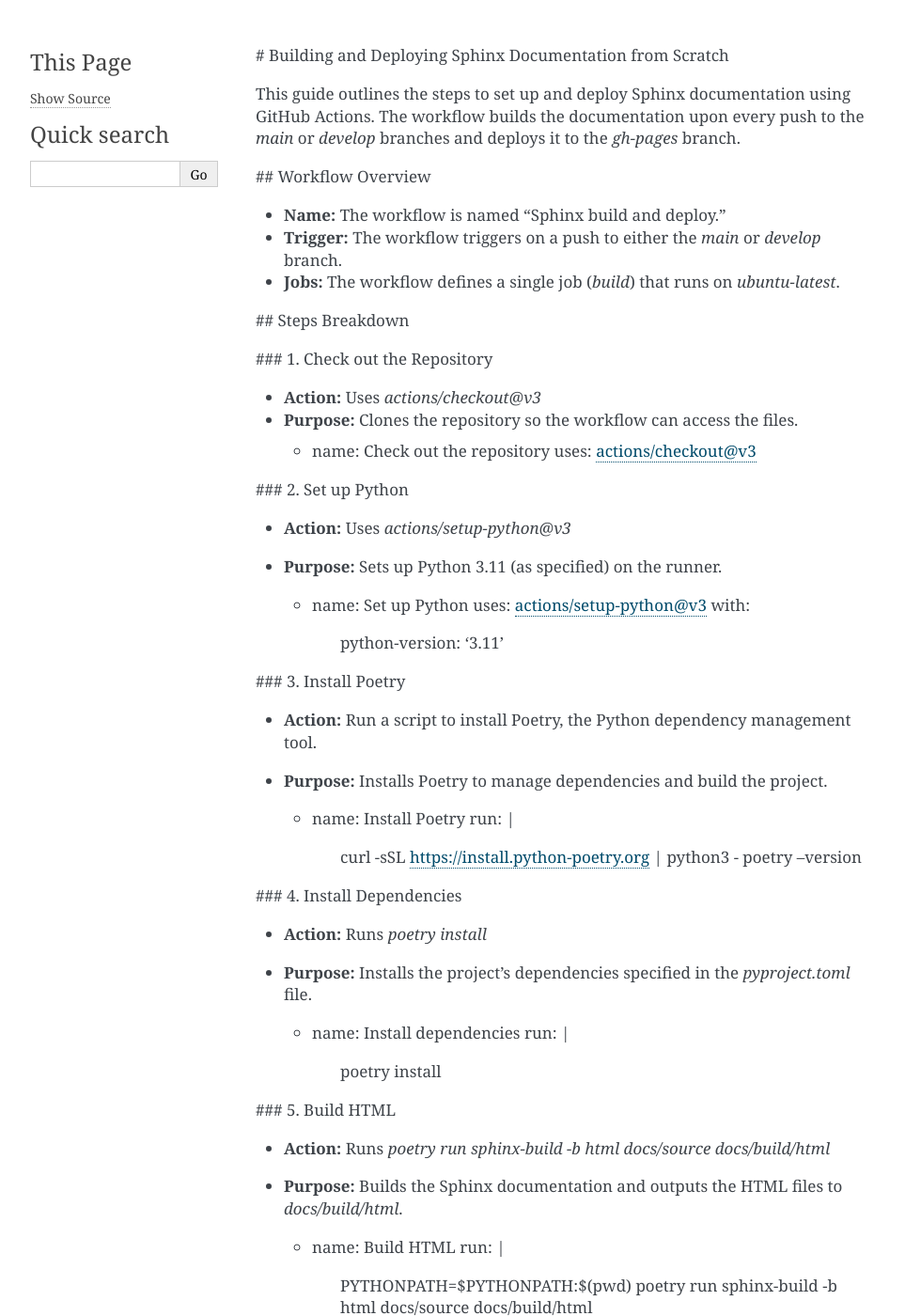
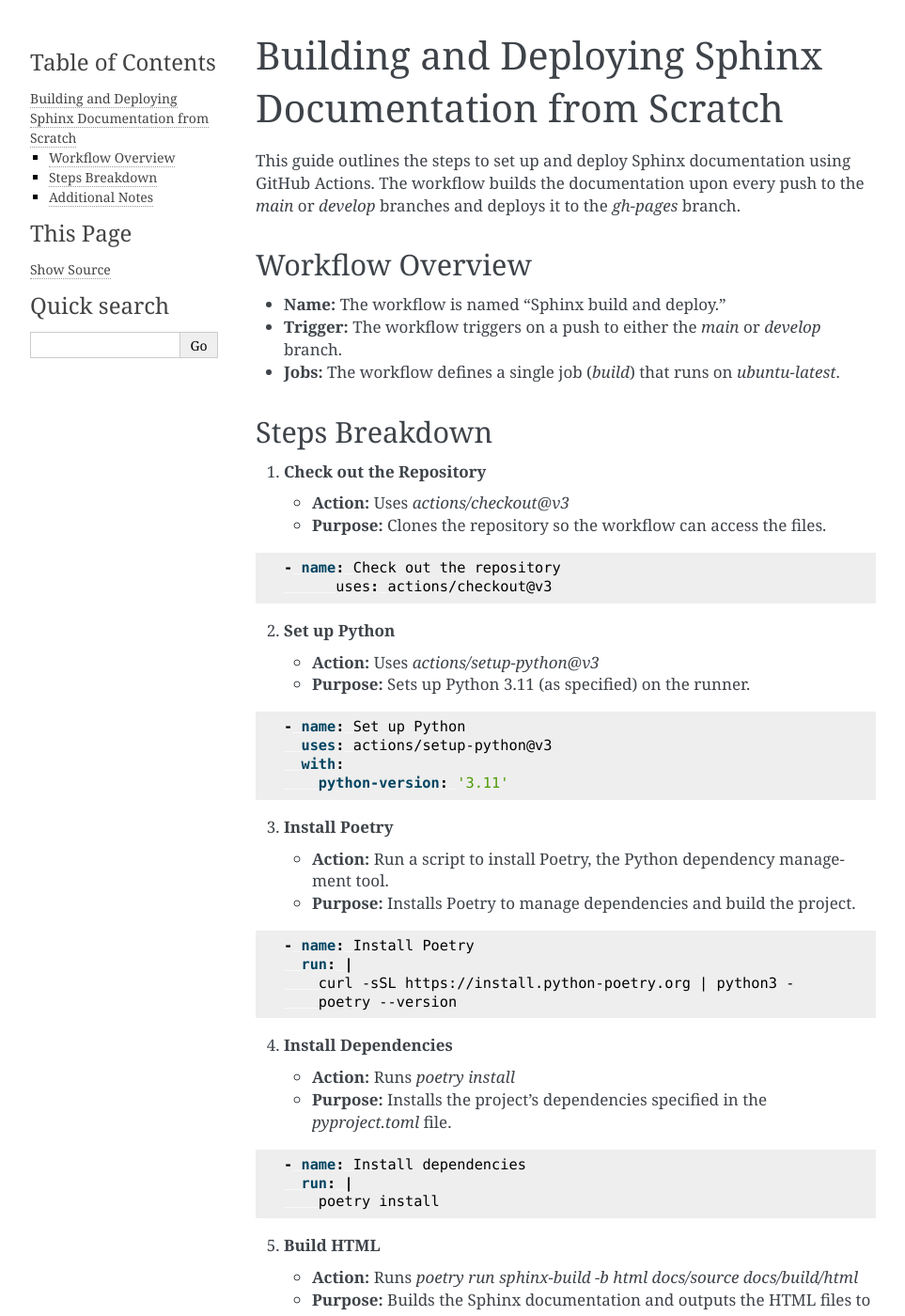
Before and after one commit to AQ-AI/openaq-engine, a Sphinx documentation site: the page built from docs/source/install/sphinx_setup.rst, in a window 1280 px wide and 1400 px high. Shown: the whole window at 94% size, without its empty margins (148-1111 px from the left). Built offline with Sphinx 7.4.7, drawn with Linux system fonts in a browser that asks for light colours; some of the changed text lies outside the part shown.

Commit message:
docs: adjusting sphinx setup documentation

```diff
--- a/docs/source/install/sphinx_setup.rst
+++ b/docs/source/install/sphinx_setup.rst
@@ -1,84 +1,109 @@
-# Building and Deploying Sphinx Documentation from Scratch
+Building and Deploying Sphinx Documentation from Scratch
+==========================================================
 
 This guide outlines the steps to set up and deploy Sphinx documentation using GitHub Actions. The workflow builds the documentation upon every push to the `main` or `develop` branches and deploys it to the `gh-pages` branch.
 
-## Workflow Overview
+Workflow Overview
+-----------------
 
 - **Name:** The workflow is named "Sphinx build and deploy."
 - **Trigger:** The workflow triggers on a push to either the `main` or `develop` branch.
 - **Jobs:** The workflow defines a single job (`build`) that runs on `ubuntu-latest`.
 
-## Steps Breakdown
+Steps Breakdown
+---------------
 
-### 1. Check out the Repository
+1. **Check out the Repository**
 
-- **Action:** Uses `actions/checkout@v3`
-- **Purpose:** Clones the repository so the workflow can access the files.
+   - **Action:** Uses `actions/checkout@v3`
+   - **Purpose:** Clones the repository so the workflow can access the files.
 
-  - name: Check out the repository
-    uses: actions/checkout@v3
+.. code-block:: yaml
 
-### 2. Set up Python
+    - name: Check out the repository
+          uses: actions/checkout@v3
 
-- **Action:** Uses `actions/setup-python@v3`
-- **Purpose:** Sets up Python 3.11 (as specified) on the runner.
 
-  - name: Set up Python
-    uses: actions/setup-python@v3
-    with:
-      python-version: '3.11'
+2. **Set up Python**
 
-### 3. Install Poetry
+   - **Action:** Uses `actions/setup-python@v3`
+   - **Purpose:** Sets up Python 3.11 (as specified) on the runner.
 
-- **Action:** Run a script to install Poetry, the Python dependency management tool.
-- **Purpose:** Installs Poetry to manage dependencies and build the project.
+.. code-block:: yaml
 
-  - name: Install Poetry
-    run: |
-      curl -sSL https://install.python-poetry.org | python3 -
-      poetry --version
+    - name: Set up Python
+      uses: actions/setup-python@v3
+      with:
+        python-version: '3.11'
 
-### 4. Install Dependencies
 
-- **Action:** Runs `poetry install`
-- **Purpose:** Installs the project's dependencies specified in the `pyproject.toml` file.
+3. **Install Poetry**
 
-  - name: Install dependencies
-    run: |
-      poetry install
+   - **Action:** Run a script to install Poetry, the Python dependency management tool.
+   - **Purpose:** Installs Poetry to manage dependencies and build the project.
 
-### 5. Build HTML
+.. code-block:: yaml
 
-- **Action:** Runs `poetry run sphinx-build -b html docs/source docs/build/html`
-- **Purpose:** Builds the Sphinx documentation and outputs the HTML files to `docs/build/html`.
+    - name: Install Poetry
+      run: |
+        curl -sSL https://install.python-poetry.org | python3 -
+        poetry --version
 
-  - name: Build HTML
-    run: |
-      PYTHONPATH=$PYTHONPATH:$(pwd) poetry run sphinx-build -b html docs/source docs/build/html
 
-### 6. Upload Artifacts
+4. **Install Dependencies**
 
-- **Action:** Uses `actions/upload-artifact@v3`
-- **Purpose:** Uploads the built HTML documentation as an artifact that can be accessed from the GitHub Actions page.
+   - **Action:** Runs `poetry install`
+   - **Purpose:** Installs the project's dependencies specified in the `pyproject.toml` file.
 
-  - name: Upload artifacts
-    uses: actions/upload-artifact@v3
-    with:
-      name: html-docs
-      path: docs/build/html/
+.. code-block:: yaml
 
-### 7. Deploy
+    - name: Install dependencies
+      run: |
+        poetry install
 
-- **Action:** Uses `peaceiris/actions-gh-pages@v3`
-- **Purpose:** Deploys the contents of `docs/build/html` to the `gh-pages` branch. The `github_token` is used for authentication.
 
-  - name: Deploy
-    uses: peaceiris/actions-gh-pages@v3
-    with:
-      github_token: ${{ secrets.GITHUB_TOKEN }}
-      publish_dir: docs/build/html
+5. **Build HTML**
 
-## Additional Notes
+   - **Action:** Runs `poetry run sphinx-build -b html docs/source docs/build/html`
+   - **Purpose:** Builds the Sphinx documentation and outputs the HTML files to `docs/build/html`.
+
+.. code-block:: yaml
+
+    - name: Build HTML
+      run: |
+        PYTHONPATH=$PYTHONPATH:$(pwd) poetry run sphinx-build -b html docs/source docs/build/html
+
+
+6. **Upload Artifacts**
+
+   - **Action:** Uses `actions/upload-artifact@v3`
+   - **Purpose:** Uploads the built HTML documentation as an artifact that can be accessed from the GitHub Actions page.
+
+.. code-block:: yaml
+
+    - name: Upload artifacts
+      uses: actions/upload-artifact@v3
+      with:
+        name: html-docs
+        path: docs/build/html/
+
+
+7. **Deploy**
+
+   - **Action:** Uses `peaceiris/actions-gh-pages@v3`
+   - **Purpose:** Deploys the contents of `docs/build/html` to the `gh-pages` branch. The `github_token` is used for authentication.
+
+.. code-block:: yaml
+
+    - name: Deploy
+      uses: peaceiris/actions-gh-pages@v3
+      with:
+        github_token: ${{ secrets.GITHUB_TOKEN }}
+        publish_dir: docs/build/html
+
+
+Additional Notes
+----------------
 
 - **PYTHONPATH Adjustment:** Make sure the Python path is set correctly to find your modules.
 - **Mock Imports:** If there are modules that aren't needed for the documentation, consider mocking them in your `conf.py`.
```
